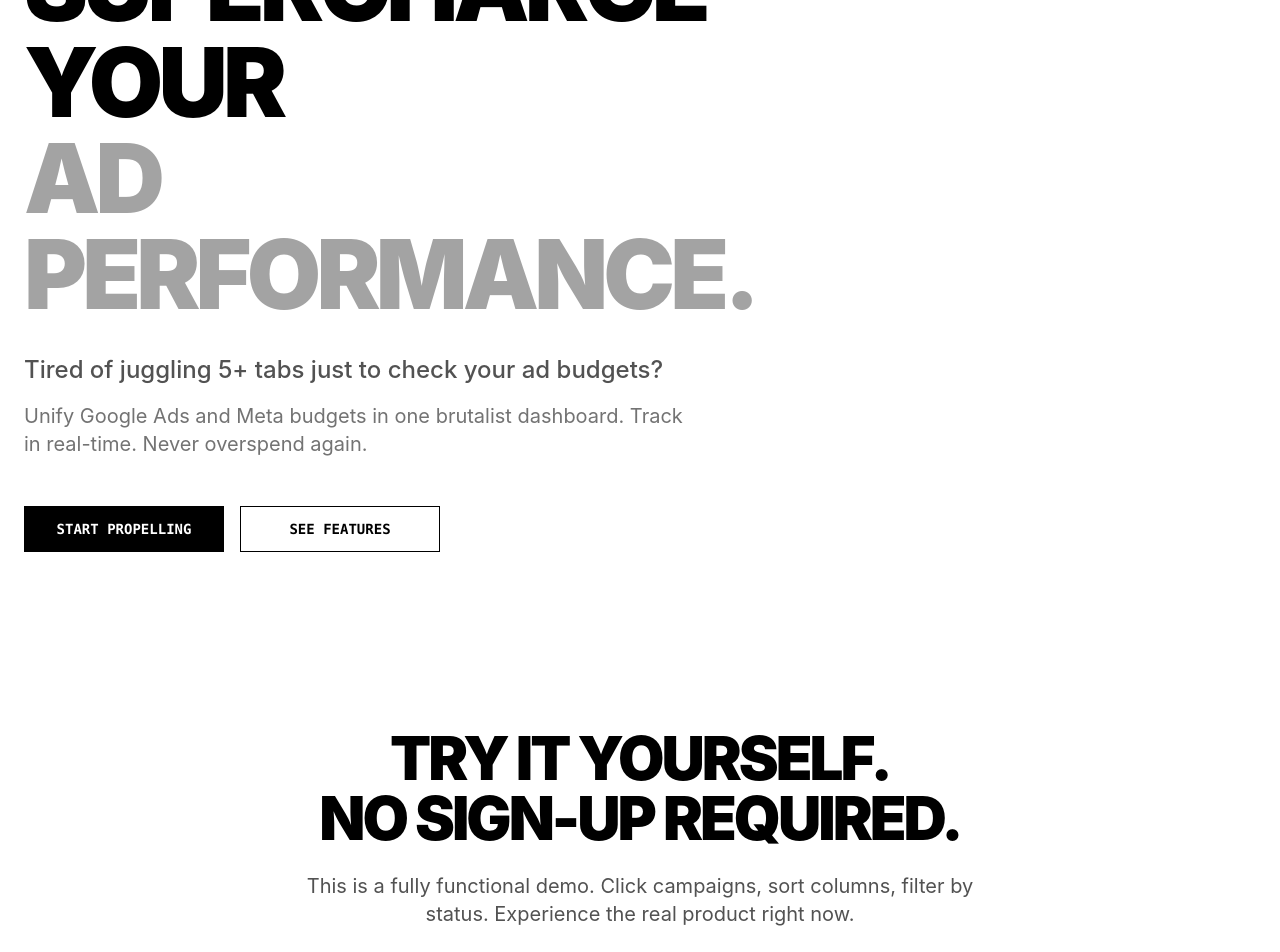
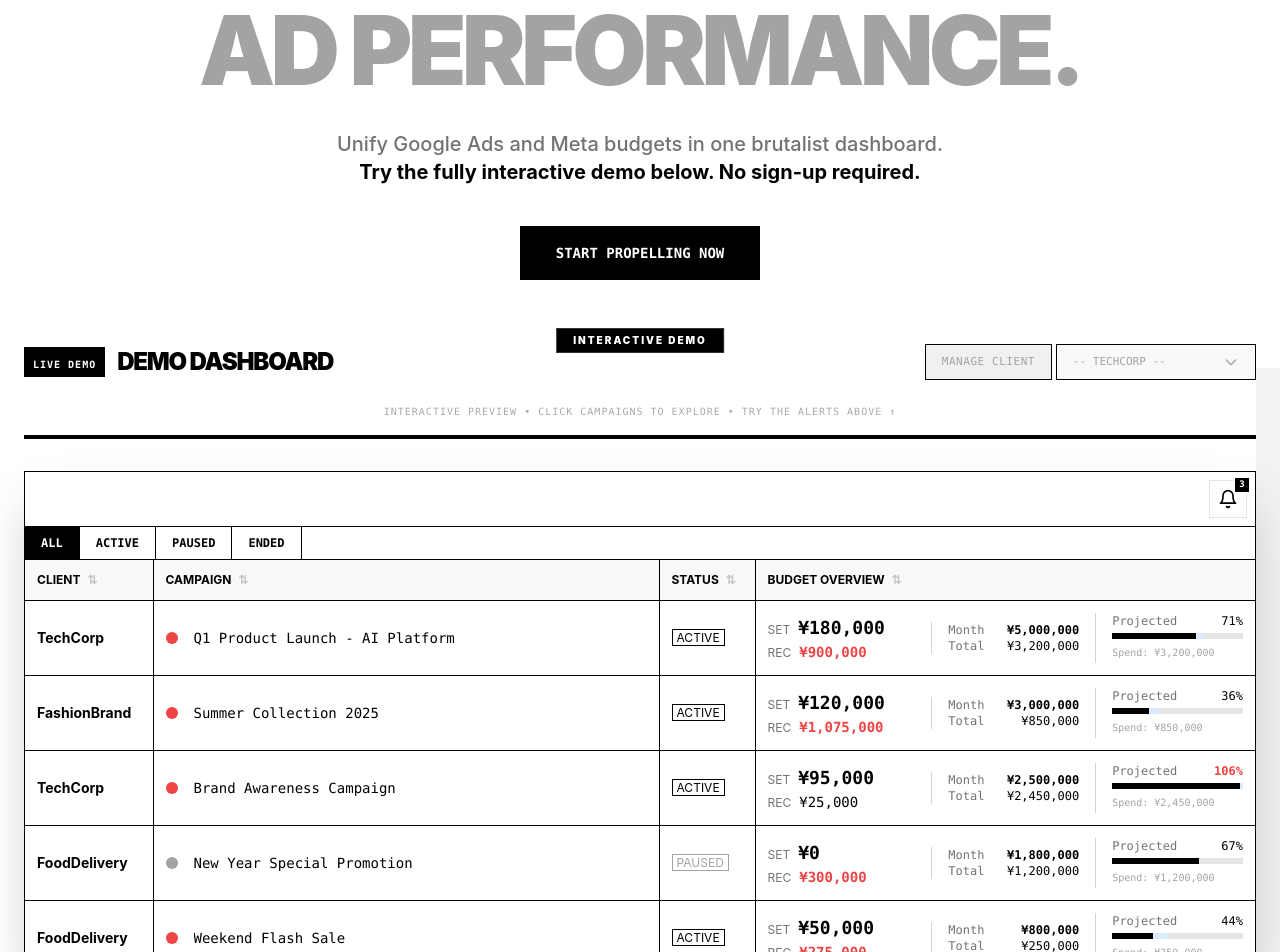
Before and after one commit to May1350/phantom-trifid, a React (Vite) app: page / in a window 1280 px wide. Shown: the part 280-1232 px from the top of the page. Built offline with nearby package versions, Linux system fonts and the light colour scheme.

Commit message:
feat: move DemoDashboard above the fold

```diff
--- a/src/pages/landing/ui/Page.tsx
+++ b/src/pages/landing/ui/Page.tsx
@@ -32,54 +32,39 @@ export const LandingPage: React.FC = () => {
             </nav>
 
             <main>
-                {/* Hero Section */}
-                <section className="pt-40 pb-20 px-6">
+                {/* Hero Section + Integrated Demo */}
+                <section className="pt-32 pb-20 px-6">
                     <div className="max-w-7xl mx-auto">
-                        <div className="max-w-3xl">
+                        <div className="text-center mb-16">
                             <div className="inline-block border border-black px-2 py-1 mb-6">
                                 <span className="font-mono text-[10px] uppercase font-bold tracking-widest">Version 1.0 Release</span>
                             </div>
-                            <h1 className="text-6xl md:text-8xl font-black uppercase tracking-tighter leading-[0.9] mb-8">
+                            <h1 className="text-5xl md:text-8xl font-black uppercase tracking-tighter leading-[0.9] mb-8">
                                 Supercharge Your <br />
                                 <span className="text-gray-400">Ad Performance.</span>
                             </h1>
-                            <p className="text-xl md:text-2xl font-medium max-w-2xl mb-4 text-gray-600">
-                                Tired of juggling 5+ tabs just to check your ad budgets?
+                            <p className="text-lg md:text-xl font-medium max-w-2xl mx-auto mb-10 text-gray-500">
+                                Unify Google Ads and Meta budgets in one brutalist dashboard.<br className="hidden md:block" />
+                                <span className="text-black font-bold">Try the fully interactive demo below. No sign-up required.</span>
                             </p>
-                            <p className="text-lg md:text-xl max-w-2xl mb-12 text-gray-500">
-                                Unify Google Ads and Meta budgets in one brutalist dashboard. Track in real-time. Never overspend again.
-                            </p>
-                            <div className="flex flex-col sm:flex-row gap-4">
+                            <div className="flex flex-col sm:flex-row gap-4 justify-center">
                                 <Link to="/signup">
-                                    <Button variant="primary" className="min-w-[200px] text-lg">
-                                        Start Propelling
+                                    <Button variant="primary" className="min-w-[240px] text-lg py-4">
+                                        Start Propelling Now
                                     </Button>
                                 </Link>
-                                <a href="#features" className="min-w-[200px]">
-                                    <Button variant="outline" className="w-full text-lg">
-                                        See Features
-                                    </Button>
-                                </a>
                             </div>
                         </div>
-                    </div>
-                </section>
 
-
-                {/* Dashboard Preview */}
-                <section className="py-24 px-6 bg-white">
-                    <div className="max-w-7xl mx-auto">
-                        <div className="text-center mb-12">
-                            <h2 className="text-5xl md:text-6xl font-black uppercase tracking-tighter mb-6">
-                                Try It Yourself.<br />No Sign-Up Required.
-                            </h2>
-                            <p className="text-xl text-gray-600 max-w-2xl mx-auto mb-12">
-                                This is a fully functional demo. Click campaigns, sort columns, filter by status. Experience the real product right now.
-                            </p>
+                        {/* Interactive Demo Dashboard - Highlighted as the centerpiece */}
+                        <div className="relative">
+                            <div className="absolute -top-4 left-1/2 -translate-x-1/2 z-10 bg-black text-white px-4 py-1 text-[10px] font-black uppercase tracking-[0.2em] shadow-[4px_4px_0px_0px_rgba(255,255,255,1)] border border-white/20">
+                                Interactive Demo
+                            </div>
+                            <div className="shadow-[24px_24px_0px_0px_rgba(0,0,0,0.05)]">
+                                <DemoDashboard />
+                            </div>
                         </div>
-
-                        {/* Interactive Demo Dashboard */}
-                        <DemoDashboard />
                     </div>
                 </section>
 
```
